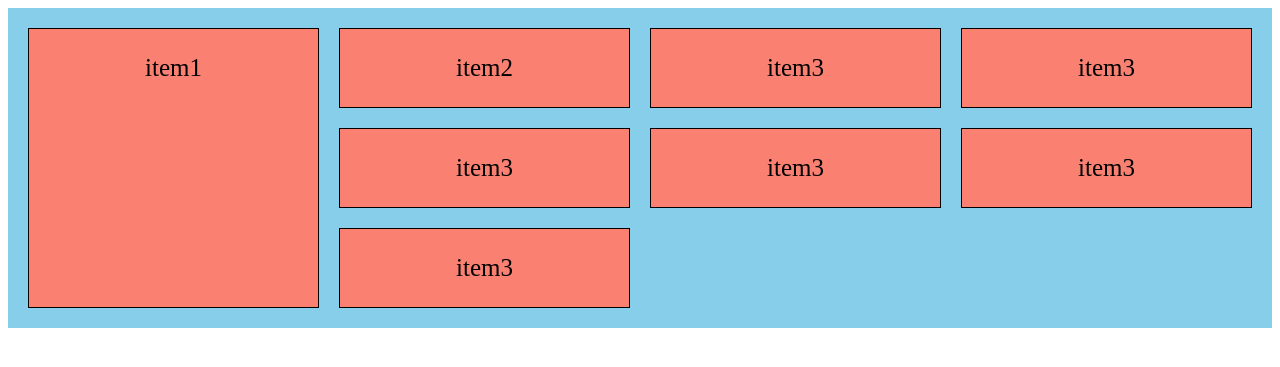
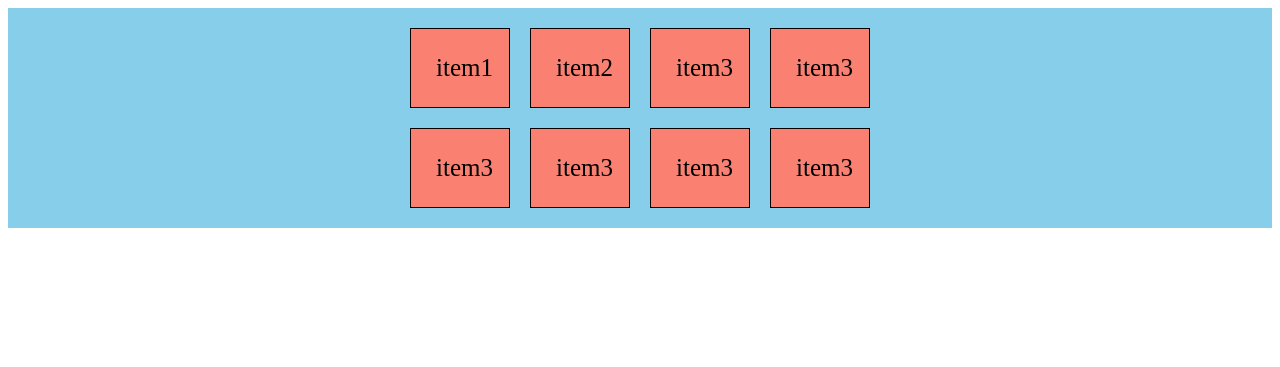
Before and after one commit to shayan881/template_project, a PHP site: page / in a window 1280 px wide. Shown: the top 367 px of the page. Run offline with PHP 8.4, Linux system fonts and the light colour scheme.

Commit message:
session 41  [ grid-template-rows & justify-content ]

```diff
--- a/css-grid/style.css
+++ b/css-grid/style.css
@@ -5,8 +5,11 @@
     /* row-gap: 30px; */
     /* gap: 40px 100px; /* gap: row column */
     gap: 20px;
-    grid-template-columns: auto auto auto auto;
+    grid-template-columns: 100px 100px 100px 100px;
     /* grid-template-columns: repeat(3, auto); */
+
+    /* grid-template-rows: 100px 300px 300px; */
+    justify-content: center;
 
     background-color: skyblue;
     padding: 20px;
@@ -28,7 +31,7 @@
 
 } */
 
-.first-item {
+/* .first-item {
     grid-row-start: 1;
     grid-row-end: 4;
-}
+} */
```
